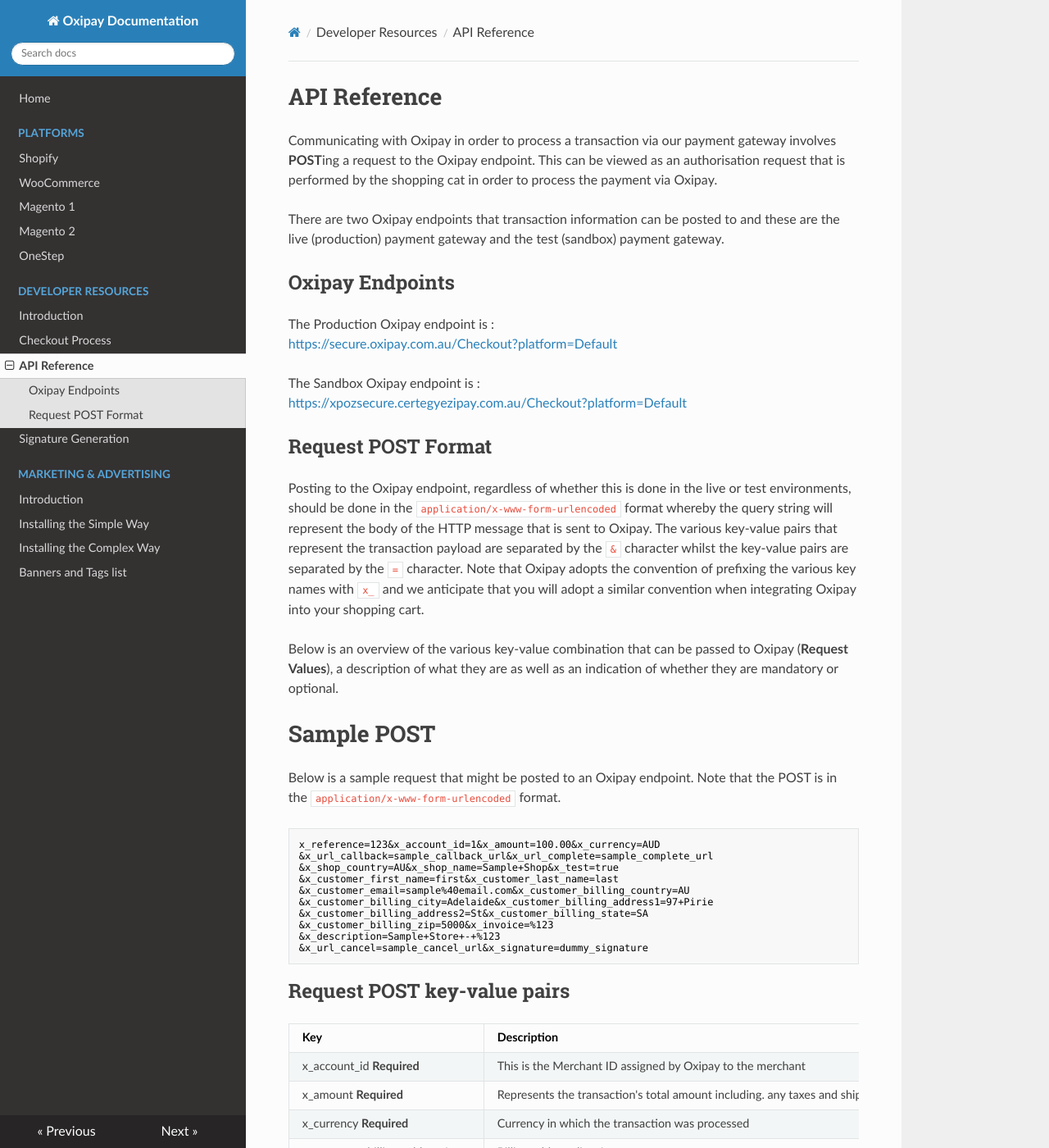
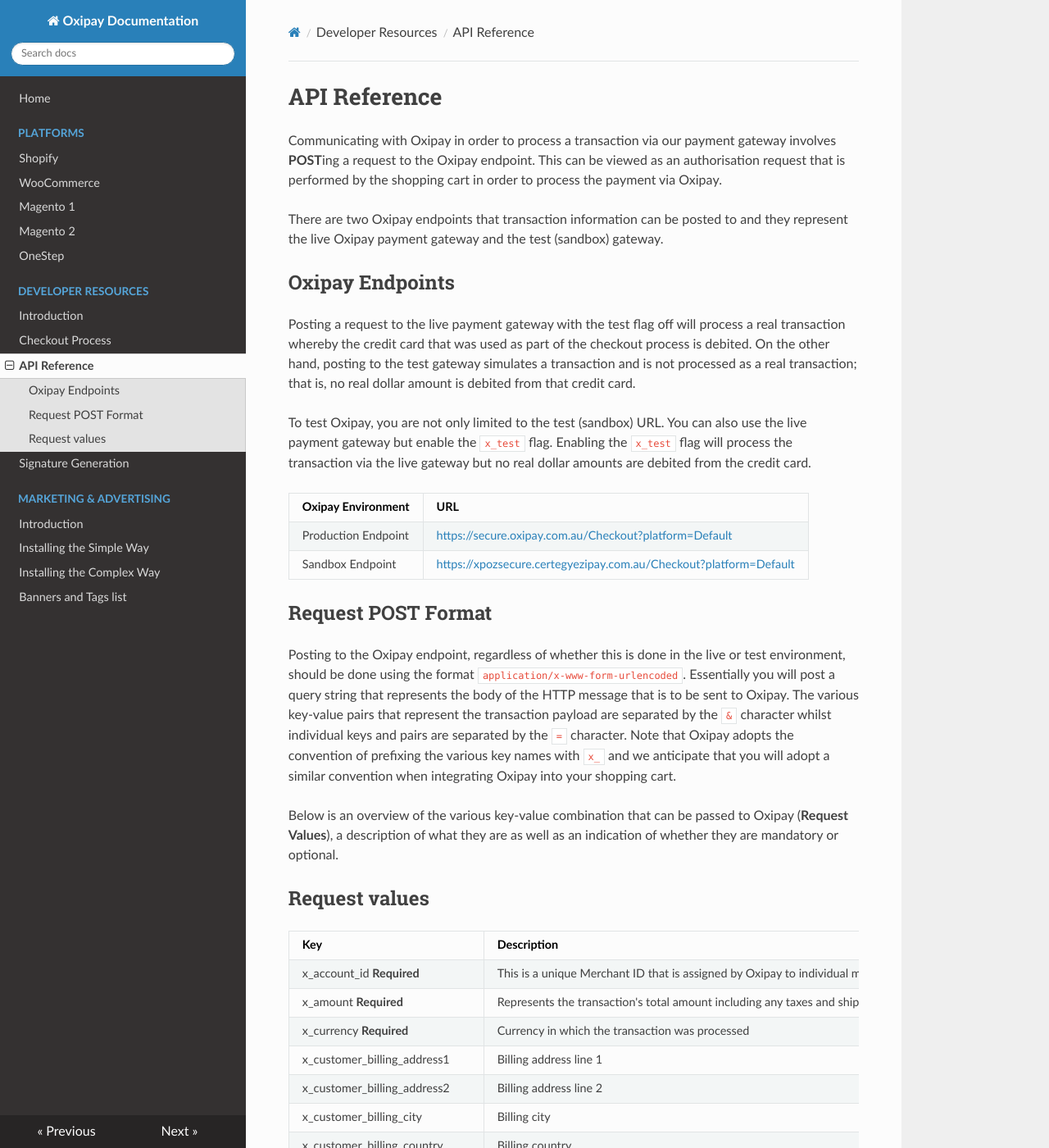
Before and after one commit to oxipay/oxidocs, an MkDocs documentation site: the page built from docs/developer_resources/api_reference.md, in a window 1280 px wide and 1400 px high. Shown: the whole window at 82% size. Built offline with MkDocs 1.6.1, drawn with Linux system fonts in a browser that asks for light colours; nearby versions of some CDN libraries; old or Windows-style settings are respelled for this version of MkDocs; some of the changed text lies outside the part shown.

````diff
--- a/docs/developer_resources/api_reference.md
+++ b/docs/developer_resources/api_reference.md
@@ -1,58 +1,46 @@
 # API Reference
 
-Communicating with Oxipay in order to process a transaction via our payment gateway involves **POST**ing a request to the Oxipay endpoint. This can be viewed as an authorisation request that is performed by the shopping cat in order to process the payment via Oxipay.
+Communicating with Oxipay in order to process a transaction via our payment gateway involves **POST**ing a request to the Oxipay endpoint. This can be viewed as an authorisation request that is performed by the shopping cart in order to process the payment via Oxipay.
 
-There are two Oxipay endpoints that transaction information can be posted to and these are the live (production) payment gateway and the test (sandbox) payment gateway.
+There are two Oxipay endpoints that transaction information can be posted to and they represent the live Oxipay payment gateway and the test (sandbox) gateway.
 
 ## Oxipay Endpoints
-The Production Oxipay endpoint is :<br> [https://secure.oxipay.com.au/Checkout?platform=Default](https://secure.oxipay.com.au/Checkout?platform=Default)
 
-The Sandbox Oxipay endpoint is :<br> [https://xpozsecure.certegyezipay.com.au/Checkout?platform=Default](https://xpozsecure.certegyezipay.com.au/Checkout?platform=Default)
+Posting a request to the live payment gateway with the test flag off will process a real transaction whereby the credit card that was used as part of the checkout process is debited. On the other hand, posting to the test gateway simulates a transaction and is not processed as a real transaction; that is, no real dollar amount is debited from that credit card.
+
+To test Oxipay, you are not only limited to the test (sandbox) URL. You can also use the live payment gateway but enable the <code>x_test</code> flag. Enabling the <code>x_test</code> flag will process the transaction via the live gateway but no real dollar amounts are debited from the credit card.
+
+| Oxipay Environment | URL |
+|--------------------|-----|
+| Production Endpoint | [https://secure.oxipay.com.au/Checkout?platform=Default](https://secure.oxipay.com.au/Checkout?platform=Default) |
+| Sandbox Endpoint | [https://xpozsecure.certegyezipay.com.au/Checkout?platform=Default](https://xpozsecure.certegyezipay.com.au/Checkout?platform=Default) |
 
 ## Request POST Format
 
-Posting to the Oxipay endpoint, regardless of whether this is done in the live or test environments, should be done in the <code>application/x-www-form-urlencoded</code> format whereby the query string will represent the body of the HTTP message that is sent to Oxipay. The various key-value pairs that represent the transaction payload are separated by the <code>&</code> character whilst the key-value pairs are separated by the <code>=</code> character. Note that Oxipay adopts the convention of prefixing the various key names with <code>x_</code> and we anticipate that you will adopt a similar convention when integrating Oxipay into your shopping cart.
+Posting to the Oxipay endpoint, regardless of whether this is done in the live or test environment, should be done using the format <code>application/x-www-form-urlencoded</code>. Essentially you will post a query string that represents the body of the HTTP message that is to be sent to Oxipay. The various key-value pairs that represent the transaction payload are separated by the <code>&</code> character whilst individual keys and pairs are separated by the <code>=</code> character. Note that Oxipay adopts the convention of prefixing the various key names with <code>x_</code> and we anticipate that you will adopt a similar convention when integrating Oxipay into your shopping cart.
 
 Below is an overview of the various key-value combination that can be passed to Oxipay (**Request Values**), a description of what they are as well as an indication of whether they are mandatory or optional.
 
-# Sample POST
-
-Below is a sample request that might be posted to an Oxipay endpoint. Note that the POST is in the <code>application/x-www-form-urlencoded</code> format.
-
-
-```URL
-x_reference=123&x_account_id=1&x_amount=100.00&x_currency=AUD
-&x_url_callback=sample_callback_url&x_url_complete=sample_complete_url
-&x_shop_country=AU&x_shop_name=Sample+Shop&x_test=true
-&x_customer_first_name=first&x_customer_last_name=last
-&x_customer_email=sample%40email.com&x_customer_billing_country=AU
-&x_customer_billing_city=Adelaide&x_customer_billing_address1=97+Pirie
-&x_customer_billing_address2=St&x_customer_billing_state=SA
-&x_customer_billing_zip=5000&x_invoice=%123
-&x_description=Sample+Store+-+%123
-&x_url_cancel=sample_cancel_url&x_signature=dummy_signature
-```
-
-## Request POST key-value pairs
+## Request values
 
  Key | Description | Type | Example
 -----|-------------|------|---------
-x_account_id **Required**         | This is the Merchant ID assigned by Oxipay to the merchant | unicode string | 123456
-x_amount **Required**             | Represents the transaction's total amount including. any taxes and shipping costs | decimal | 99.90
+x_account_id **Required**         | This is a unique Merchant ID that is assigned by Oxipay to individual merchants | unicode string | 123456
+x_amount **Required**             | Represents the transaction's total amount including any taxes and shipping costs | decimal | 99.90
 x_currency **Required**           | Currency in which the transaction was processed | iso-4217 | AUD
-x_customer_billing_address1       | Billing address, line 1 | unicode string | 97 Pirie St
-x_customer_billing_address2       | Billing address, line 2 | unicode string | Level 6
+x_customer_billing_address1       | Billing address line 1 | unicode string | 97 Pirie St
+x_customer_billing_address2       | Billing address line 2 | unicode string | Level 6
 x_customer_billing_city           | Billing city | unicode string | Adelaide
 x_customer_billing_country        | Billing country | iso-3166-1 alpha-2 | AU
-x_customer_billing_phone          | Billing phone number, can be mobile or landline | unicode string | 0400 000 000
+x_customer_billing_phone          | Billing phone number (expected to be a mobile) | unicode string | 0400 000 000
 x_customer_billing_state          | Billing state | unicode string | SA
 x_customer_billing_zip            | Billing zip code | unicode string | 5000 |
 x_customer_email                  | Billing email address | unicode string | dummy@gmail.com
 x_customer_first_name             | Customer's first name | unicode string | John
 x_customer_last_name              | Customer's last name | unicode string | Appleseed
 x_customer_phone                  | Customer's phone number | unicode string | 0400 000 000
-x_customer_shipping_address1      | Shipping address, line 1 | unicode string | 97 Pirie St
-x_customer_shipping_address2      | Shipping address, line 2 | unicode string | Level 6
+x_customer_shipping_address1      | Shipping address line 1 | unicode string | 97 Pirie St
+x_customer_shipping_address2      | Shipping address line 2 | unicode string | Level 6
 x_customer_shipping_city          | Shipping city | unicode string | Adelaide
 x_customer_shipping_country       | Shipping country | unicode string | AU
 x_customer_shipping_first_name    | Customer's first name (Shipping) | unicode string | John
@@ -66,14 +54,33 @@ x_reference **Required**          | A reference that uniquely references the ord
 x_shop_country **Required**       | Country of where the merchant's store is located | iso-3166-1alpha-2 | AU
 x_shop_name **Required**          | Store name as advertised on the internet, TV and other media | Shop Inc
 x_signature **Required**          | Request payload that is signed/verified using HMAC-SHA256 | hex string, case-insensitive |
-x_test **Required**               | Indicates whether the transaciton is to be processed as a live or a test transaction | true/false | true
+x_test **Required**               | Indicates whether the transaciton is to be processed using the live or test Oxipay endpoint | true/false | true
 x_url_callback **Required**       | Callback notifications are sent asynchronously to this URL | URL | shop.com.au/callback
 x_url_cancel **Required**         | Customers are redirected to this URL if they want to quit their Oxipay transaction and return to the shopping cart store instead | URL | shop.com.au/cancel
 x_url_complete **Required**       | Customers are redirected to this URL if they have successfully processed their transaction using Oxipay | URL | shop.com.au/compete
 
+# Sample POST
+
+Below is a sample request that might be posted to an Oxipay endpoint that is in the <code>application/x-www-form-urlencoded</code> format. In this example, please ignore values for individual keys - such as the value for <code>x_signature</code> - since this sample POST is for demonstration purposes only and does not demonstrate a real transaction that can be completed by Oxipay.
+
+<hr>
+<pre style="font-family: monospace; font-size:1.2rem; color: #DC143C">
+x_reference=123&x_account_id=1&x_amount=100.00&x_currency=AUD
+&x_url_callback=sample_callback_url&x_url_complete=sample_complete_url
+&x_shop_country=AU&x_shop_name=Sample+Shop&x_test=true
+&x_customer_first_name=first&x_customer_last_name=last
+&x_customer_email=sample%40email.com&x_customer_billing_country=AU
+&x_customer_billing_city=Adelaide&x_customer_billing_address1=97+Pirie
+&x_customer_billing_address2=St&x_customer_billing_state=SA
+&x_customer_billing_zip=5000&x_invoice=%123
+&x_description=Sample+Store+-+%123
+&x_url_cancel=sample_cancel_url&x_signature=dummy_signature
+</pre>
+<hr>
+
 ## Response POST
 
-Once a transaction has been processed by Oxipay, Oxipay will communicate with the shopping platform using the <code>x_url_callback</code> URL that is specified as part of the request POST. The response is also sent in the <code>application/x-www-form-urlencoded</code> format as an asynchronous POST. Similar to the request POST, the response POST includes key-values pairs that are specific to that transaction and indicate things such as the outcome of that particular transaction whether it has failed or is pending another action for instance.
+Once a transaction has been processed by Oxipay, Oxipay will POST back to the shopping cart on the <code>x_url_callback</code> URL that is specified as part of the request POST. The response is also sent in the <code>application/x-www-form-urlencoded</code> format as an asynchronous POST. Similar to the request POST, the response POST includes key-values pairs that are specific to that transaction and indicate things such as the outcome of that particular transaction if it has failed or is completed successfully for instance.
 
 
 ## Response POST key-value pairs
````
Also changed, not shown: docs/developer_resources/checkout_process.md (+7 -7 lines), docs/developer_resources/introduction.md (+5 -3 lines), docs/developer_resources/signature_generation.md (+14 -6 lines), docs/platforms/magento_1.md (+9 -9 lines), docs/platforms/magento_2.md (+6 -6 lines), docs/img/platforms/magento_1/1.png (renamed from docs/img/platforms/magento_1x/1.png), docs/img/platforms/magento_1/2.png (renamed from docs/img/platforms/magento_1x/2.png), docs/img/platforms/magento_1/3.png (renamed from docs/img/platforms/magento_1x/3.png), docs/img/platforms/magento_1/4.png (renamed from docs/img/platforms/magento_1x/4.png), docs/img/platforms/magento_1/5.png (renamed from docs/img/platforms/magento_1x/5.png), docs/img/platforms/magento_1/6.png (renamed from docs/img/platforms/magento_1x/6.png), docs/img/platforms/magento_2/1.png (renamed from docs/img/platforms/magento_2x/1.png), docs/img/platforms/magento_2/2.png (renamed from docs/img/platforms/magento_2x/2.png), docs/img/platforms/magento_2/3.png (renamed from docs/img/platforms/magento_2x/3.png).
